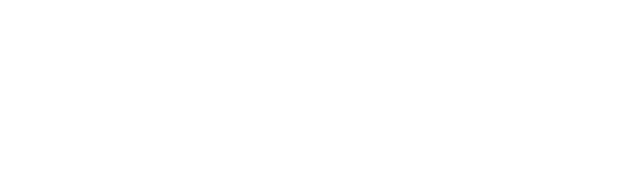
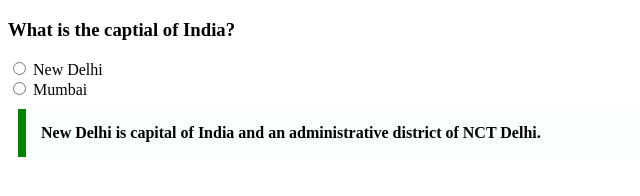
Before and after one commit to acciojob/trivia-rajavamshee, a website: page main.html in a window 1280 px wide. Shown: the whole page, without its empty margins (0-640 px from the left). Drawn offline with Linux system fonts and the light colour scheme.

Commit message:
created a submission

```diff
--- a/main.html
+++ b/main.html
@@ -7,7 +7,18 @@
 </head>
 
 <body>
-	<!-- the entire body must be written by student -->
+	<div>
+		<h3>What is the captial of India?</h3>
+		<form action="">
+			<input type="radio" name="state" value="New Delhi">
+			<label for="">New Delhi</label><br>
+			<input type="radio" name="state" value="Mumbai">
+			<label for="">Mumbai</label>
+		</form>
+		<blockquote class="design" cite="https://en.wikipedia.org/wiki/New_Delhi">
+			New Delhi is capital of India and an administrative district of NCT Delhi.
+		</blockquote>
+	</div>
     <script type="text/javascript" src="./script.js">
 </script>
 
--- a/styles.css
+++ b/styles.css
@@ -1,2 +1,11 @@
 
 /* Your CSS Code here. */
+/* Your CSS Code here. */
+.design{
+    width: 600px;
+    margin: 10px;
+    padding: 15px;
+    border-left: 8px solid green;
+    background-color: #f8fffe;
+    font-weight: bold;
+}
```
